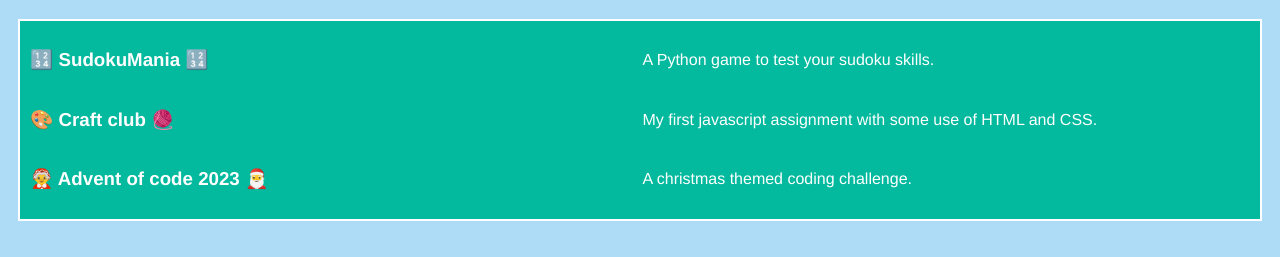
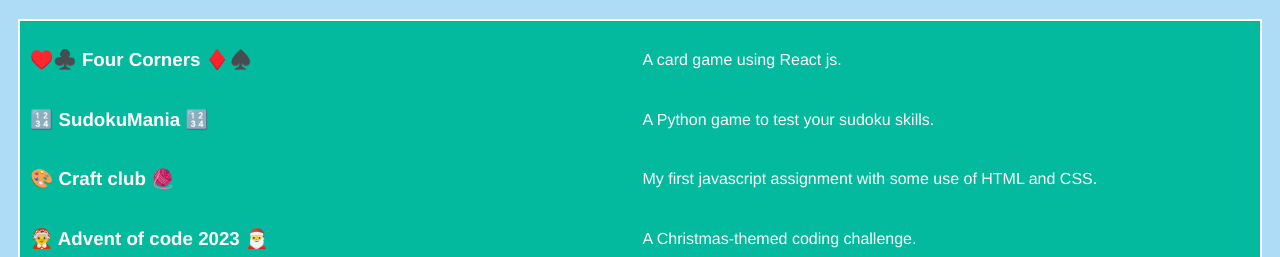
Before and after one commit to emmalobley/emmalobley.github.io, a plain HTML site: page index.html in a window 1280 px wide. Shown: the part 695-952 px from the top of the page. Drawn offline with nearby package versions, Linux system fonts and the light colour scheme.

Commit message:
Update projects section

```diff
--- a/index.html
+++ b/index.html
@@ -39,12 +39,14 @@
             <h1>Projects</h1>
 
             <div class="box">
+		<h3>♥️♣️ Four Corners ♦️♠️ </h3>
+                <p>A card game using React js.</p>
                 <h3>🔢 SudokuMania 🔢 </h3>
                 <p>A Python game to test your sudoku skills.</p>
                 <h3>🎨 Craft club 🧶</h3>
                 <p>My first javascript assignment with some use of HTML and CSS.</p>
                 <h3>🤶 Advent of code 2023 🎅</h3>
-                <p>A christmas themed coding challenge.</p>
+                <p>A Christmas-themed coding challenge.</p>
             </div>
         </div>
 
```
